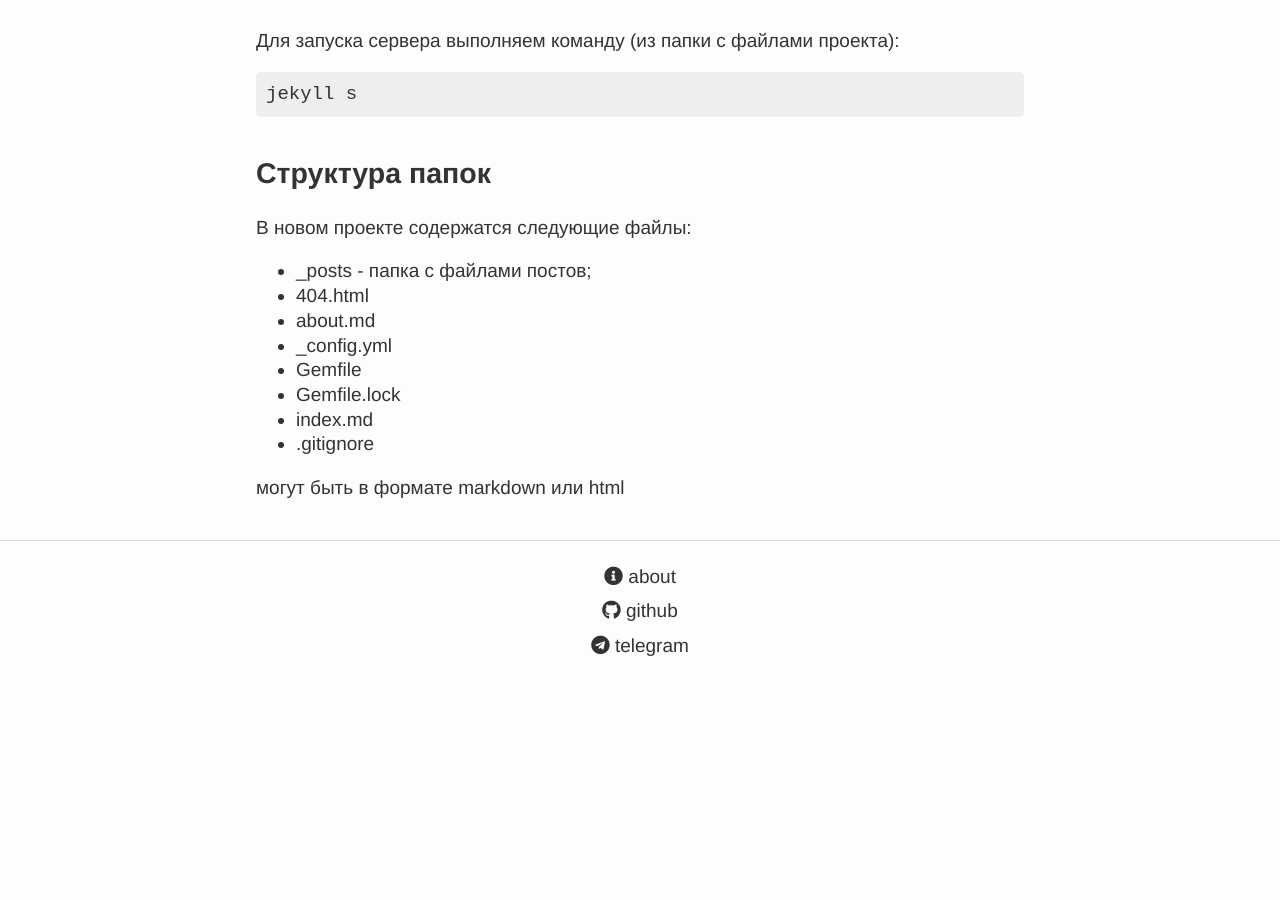
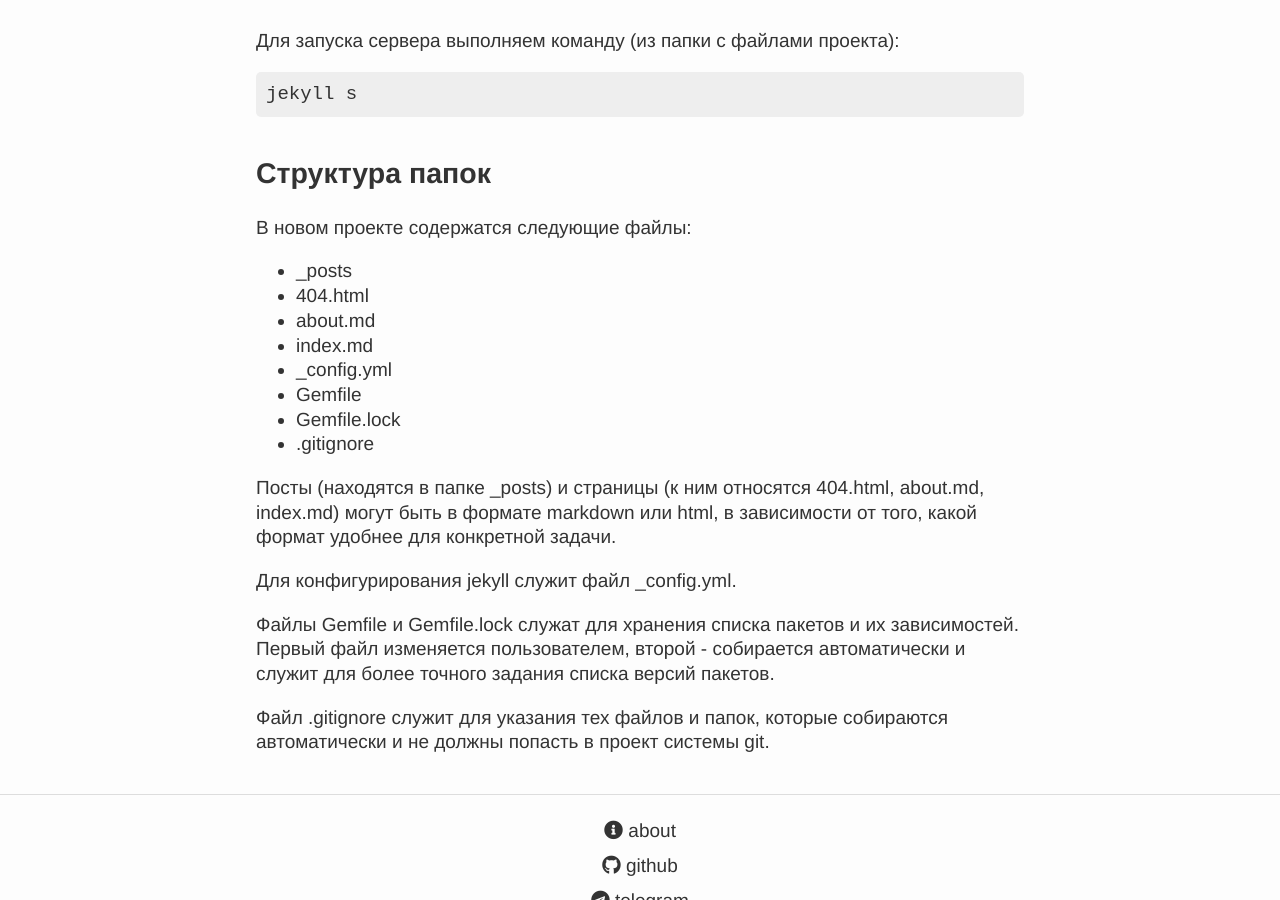
Before and after one commit to Vlad-ku/vlad-ku.github.io, a Jekyll site: the page built from _posts/2018-10-17-jekyll-manual.md, in a window 1280 px wide and 900 px high, scrolled down 1066 px. Built offline with Jekyll 4.4.1, drawn with Linux system fonts in a browser that asks for light colours; nearby versions of some CDN libraries; before the commit the page ends 1749 px from its top, so only the background shows below that.

Commit message:
статья

```diff
--- a/_posts/2018-10-17-jekyll-manual.md
+++ b/_posts/2018-10-17-jekyll-manual.md
@@ -34,13 +34,19 @@ jekyll s
 ## Структура папок
 
 В новом проекте содержатся следующие файлы:
-- _posts - папка с файлами постов;
+- _posts
 - 404.html
 - about.md
+- index.md
 - _config.yml
 - Gemfile
 - Gemfile.lock
-- index.md
 - .gitignore
 
-могут быть в формате markdown или html
+Посты (находятся в папке _posts) и страницы (к ним относятся 404.html, about.md, index.md) могут быть в формате markdown или html, в зависимости от того, какой формат удобнее для конкретной задачи.
+
+Для конфигурирования jekyll служит файл _config.yml.
+
+Файлы Gemfile и Gemfile.lock служат для хранения списка пакетов и их зависимостей. Первый файл изменяется пользователем, второй - собирается автоматически и служит для более точного задания списка версий пакетов.
+
+Файл .gitignore служит для указания тех файлов и папок, которые собираются автоматически и не должны попасть в проект системы git.
```
